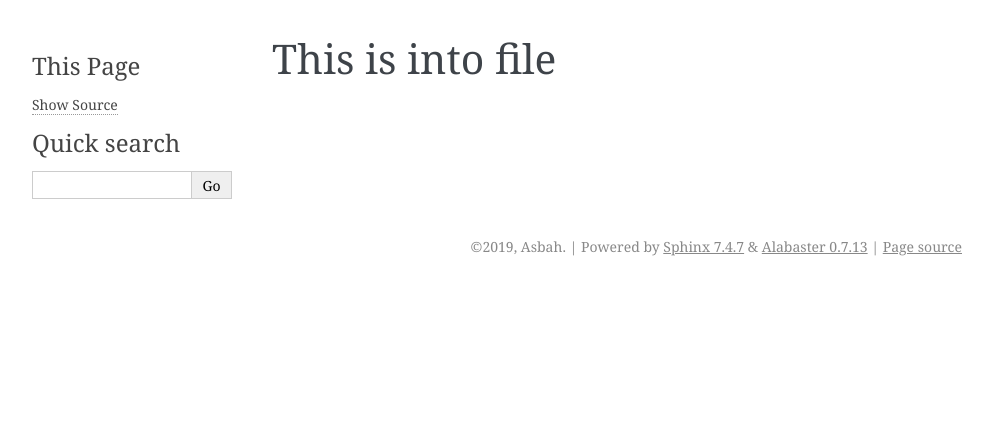
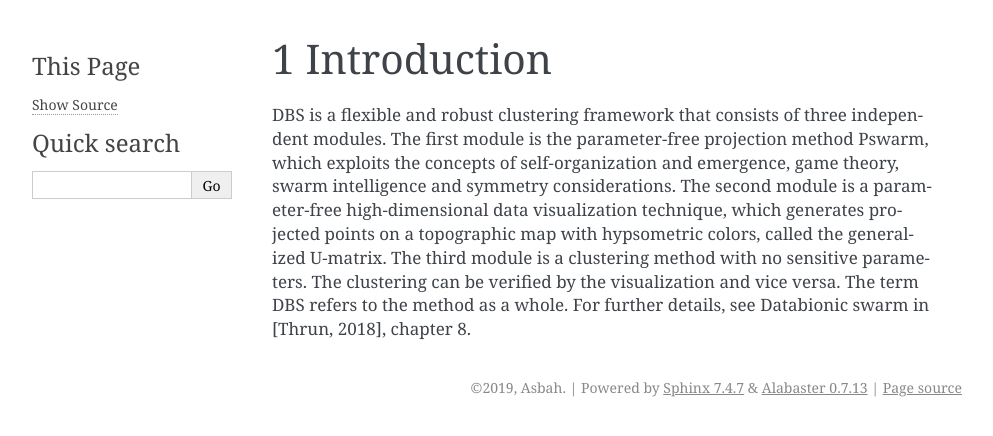
Before and after one commit to AsbahToqeer/DatabionicSwarm, a Sphinx documentation site: the page built from docs/source/intro.rst, in a window 1280 px wide. Shown: the top 436 px of the page, without its empty margins (148-1141 px from the left). Built offline with Sphinx 7.4.7, drawn with Linux system fonts in a browser that asks for light colours.

Commit message:
Update intro.rst

```diff
--- a/docs/source/intro.rst
+++ b/docs/source/intro.rst
@@ -1,2 +1,5 @@
-This is into file
-*****************
+**************
+1 Introduction
+**************
+
+DBS is a flexible and robust clustering framework that consists of three independent modules. The first module is the parameter-free projection method Pswarm, which exploits the concepts of self-organization and emergence, game theory, swarm intelligence and symmetry considerations. The second module is a parameter-free high-dimensional data visualization technique, which generates projected points on a topographic map with hypsometric colors, called the generalized U-matrix. The third module is a clustering method with no sensitive parameters. The clustering can be verified by the visualization and vice versa. The term DBS refers to the method as a whole. For further details, see Databionic swarm in [Thrun, 2018], chapter 8.
```
